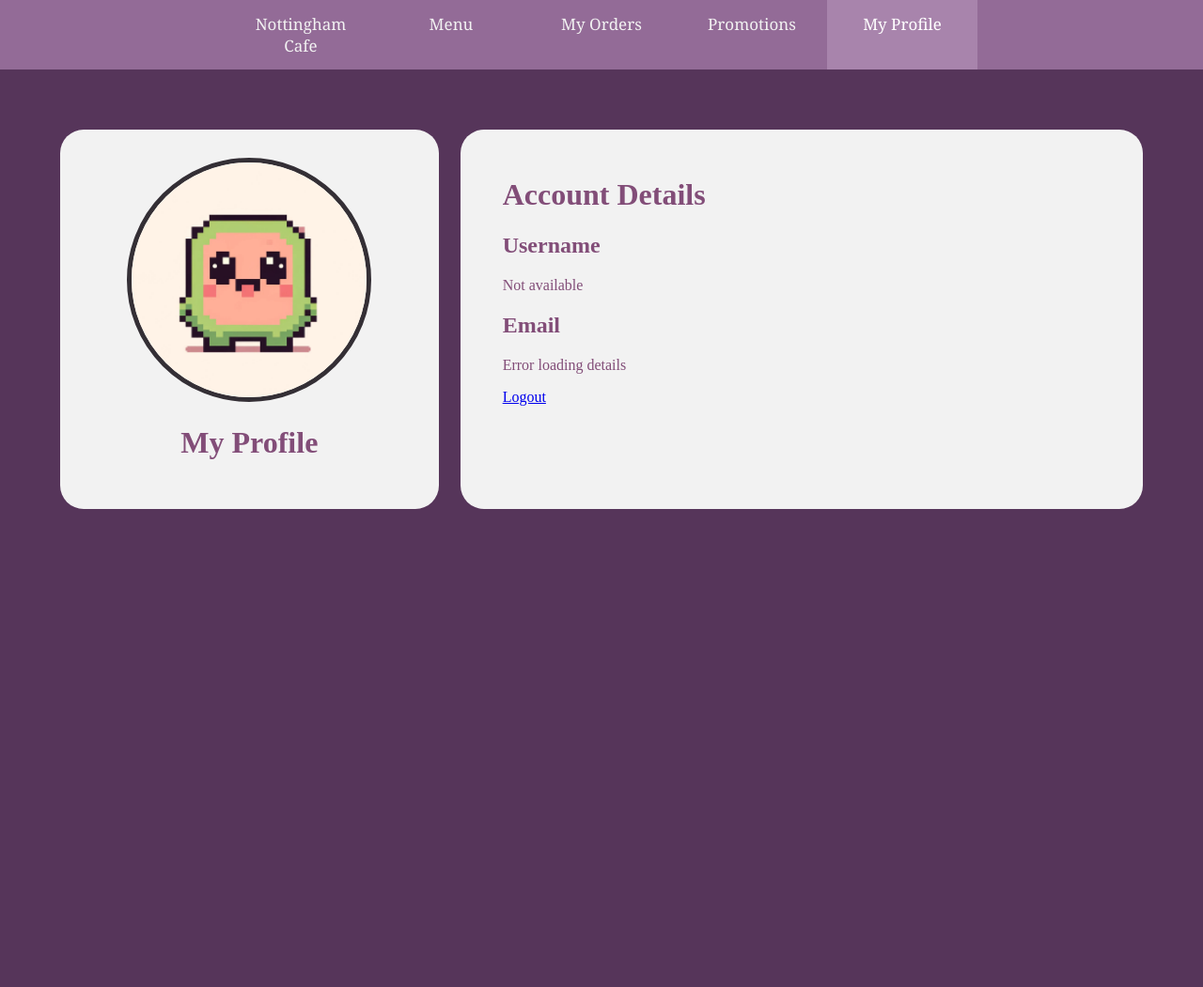
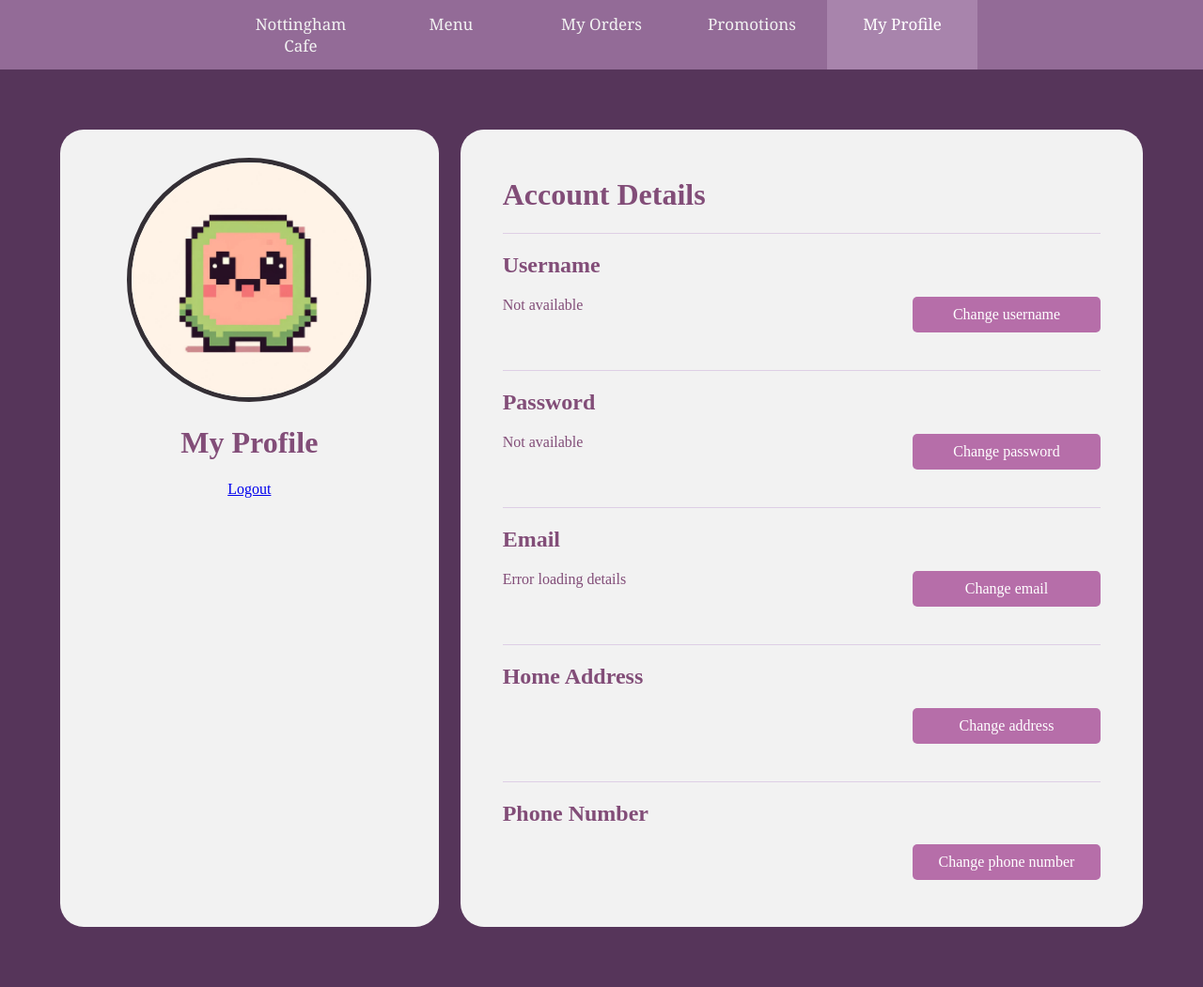
Before and after one commit to Absimpthe/newDatabase, a PHP site: page /profile.html in a window 1280 px wide. Shown: the whole page at 94% size. Before the commit the page ends 542 px from the top, so only its background shows below. Run offline with PHP 8.4, Linux system fonts and the light colour scheme.

Commit message:
Added buttons to change user details in profile page

```diff
--- a/profile.css
+++ b/profile.css
@@ -80,3 +80,38 @@
     border-radius: 25px;
     text-align: left;
 }
+
+.divider {
+  border: none;
+  border-top: 1.5px solid #decfe5;
+  margin-top: 20px; /* Add some space above the line */
+  margin-bottom: 20px; /* Add some space below the line */
+}
+
+.update-btn {
+  text-align: center;
+  font-family: 'Times New Roman', serif;
+  font-size: 1rem;
+  width: 200px;
+  display: block;
+  background-color: #b66ea9;
+  color: white;
+  padding: 10px 20px;
+  border: none;
+  cursor: pointer;
+  border-radius: 5px;
+  margin-bottom: 20px;
+}
+
+.update-btn:hover {
+  background-color: #d485c6;
+}
+
+.update-container {
+  display: flex;
+  justify-content: space-between;
+}
+
+#text-details {
+  margin-right: auto;
+}
--- a/profile.html
+++ b/profile.html
@@ -24,17 +24,60 @@
     <div class="left-column">
       <img src="./assets/watermelon.jpg" width=250>
       <h1>My Profile</h1>
+
+      <a href="logout.php" class="logout">Logout</a>
+
     </div>
 
     <div class="right-column">
       <h1>Account Details</h1>
 
+      <hr class="divider">
+
       <h2>Username</h2>
-      <p><span id="username"></span></p>
+
+      <div class="update-container">
+        <span class="text-details" id="username"></span>
+        <button class="update-btn" id="update-username">Change username</button>
+      </div>
+
+
+
+
+      <hr class="divider">
+
+      <h2>Password</h2>
+      <div class="update-container">
+        <span id="password"></span>
+        <button class="update-btn" id="update-password">Change password</button>
+      </div>
+
+      <hr class="divider">
+
       <h2>Email</h2>
-      <p><span id="email"></span></p>
+      <div class="update-container">
+        <span id="email"></span>
+        <button class="update-btn" id="update-email">Change email</button>
+      </div>
 
-      <a href="logout.php" class="button">Logout</a>
+
+      <hr class="divider">
+
+      <h2>Home Address</h2>
+      <div class="update-container">
+        <span id="address"></span>
+        <button class="update-btn" id="update-address">Change address</button>
+      </div>
+
+
+      <hr class="divider">
+
+      <h2>Phone Number</h2>
+      <div class="update-container">
+        <span id="phone-no"></span>
+        <button class="update-btn" id="update-phone-no">Change phone number</button>
+      </div>
+
       </div>
 
     </div>
@@ -47,7 +90,11 @@
               if (!data.error) {
                 // If there is no error, display the user details
                 document.getElementById('username').textContent = data.CustUsername || 'Not available';
+                document.getElementById('password').textContent = data.CustPassword || 'Not available';
                 document.getElementById('email').textContent = censorEmail(data.EmailAddress) || 'Not available';
+                document.getElementById('address').textContent = data.Address || 'Not available';
+                document.getElementById('phone-no').textContent = censorEmail(data.PhoneNumber) || 'Not available';
+
               }
               else {
                 // Handle error (e.g., user not found)
```
